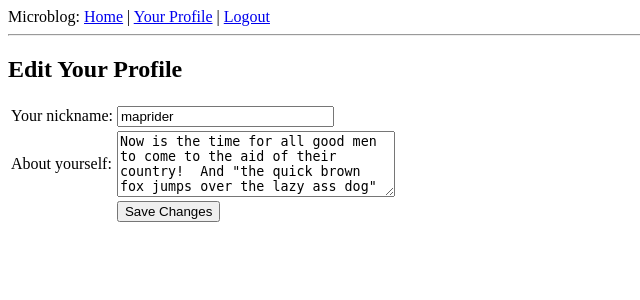
After one commit to DCHuber/microblog, a Flask app: page /edit in a window 1280 px wide. The commit adds this page. Shown: the top 300 px of the page, without its empty margins (0-640 px from the left). Run offline with Flask 2, Linux system fonts and the light colour scheme; a user stored in the database is signed in; data comes from the database, SQL or seed files in the repository; both versions use the stored data as it was after the commit.

Commit message:
Completed Part VI
Part VI: Profile Page and Avatars
http://blog.miguelgrinberg.com/post/the-flask-mega-tutorial-part-vi-prof
ile-page-and-avatars

```diff
--- a/app/forms.py
+++ b/app/forms.py
@@ -1,6 +1,10 @@
 from flask.ext.wtf import Form
-from wtforms import StringField, BooleanField
-from wtforms.validators import DataRequired
+from wtforms import StringField, BooleanField, TextAreaField
+from wtforms.validators import DataRequired, Length
+
+class EditForm(Form):
+	nickname = StringField('nickname', validators=[DataRequired()])
+	about_me = TextAreaField('about_me', validators=[Length(min=0, max=140)])
 
 class LoginForm(Form):
 	openid = StringField('openid', validators=[DataRequired()])
--- a/app/models.py
+++ b/app/models.py
@@ -1,10 +1,13 @@
 from app import db
+from hashlib import md5
 
 class User(db.Model):
 	id = db.Column(db.Integer, primary_key=True)
 	nickname = db.Column(db.String(64), index=True, unique=True)
 	email = db.Column(db.String(128), index=True, unique=True)
 	posts = db.relationship('Post', backref='author', lazy='dynamic')
+	about_me = db.Column(db.String(140))
+	last_seen = db.Column(db.DateTime)
 
 	def is_authenticated(self):
 		return True
@@ -21,6 +24,10 @@ class User(db.Model):
 		except NameError:
 			return str(self.id) # python 3
 
+	def avatar(self, size):
+		return 'http://www.gravatar.com/avatar/%s?d=mm&s=%d' % (md5(self.email.encode('utf-8')).hexdigest(), size)
+
+
 	def __repr__(self):
 		return '<User %r>' % (self.nickname)
 
--- a/app/templates/base.html
+++ b/app/templates/base.html
@@ -10,7 +10,8 @@
     <div>Microblog:
       <a href="/index">Home</a>
       {% if g.user.is_authenticated() %}
-        <a href="{{ url_for('logout') }}">Logout</a>
+       | <a href="{{ url_for('user', nickname=g.user.nickname) }}">Your Profile</a>
+       | <a href="{{ url_for('logout') }}">Logout</a>
       {% endif %}
     </div>
     <hr>
--- /dev/null
+++ b/app/templates/edit.html
@@ -0,0 +1,23 @@
+<!-- extends base layout -->
+{% extends "base.html" %}
+
+{% block content %}
+	<h2>Edit Your Profile</h2>
+	<form action="" method="post" name="edit">
+		{{form.hidden_tag()}}
+		<table>
+			<tr>
+				<td>Your nickname:</td>
+				<td>{{ form.nickname(size=24) }}</td>
+			</tr>
+			<tr>
+				<td>About yourself:</td>
+				<td>{{ form.about_me(cols=32, rows=4) }}</td>
+			</tr>
+			<tr>
+				<td></td>
+				<td><input type="submit" value="Save Changes"></td>
+			</tr>
+		</table>
+	</form>
+{% endblock %}
--- /dev/null
+++ b/app/templates/post.html
@@ -0,0 +1,5 @@
+<table>
+	<tr valign="top">
+		<td><img src="{{ post.author.avatar(50) }}"></td><td><i>{{ post.author.nickname }} says:</i><br>{{ post.body }}</td>
+	</tr>
+</table>
--- a/app/views.py
+++ b/app/views.py
@@ -1,9 +1,9 @@
 from flask import render_template, flash, redirect, session, url_for, request, g
 from flask.ext.login import login_user, logout_user, current_user, login_required
 from app import app, db, lm, oid
-from .forms import LoginForm
+from forms import LoginForm, EditForm
 from models import User
-
+from datetime import datetime
 
 @lm.user_loader
 def load_user(id):
@@ -33,6 +33,11 @@ def after_login(resp):
 @app.before_request
 def before_request():
 	g.user = current_user
+	if g.user.is_authenticated():
+		g.user.last_seen = datetime.utcnow()
+		db.session.add(g.user)
+		db.session.commit()
+
 
 @app.route('/login', methods=['GET', 'POST'])
 @oid.loginhandler
@@ -75,3 +80,36 @@ def index():
 							title='Home',
 							user=user,
 							posts=posts)
+
+# User profile page
+@app.route('/user/<nickname>')
+@login_required
+def user(nickname):
+	user = User.query.filter_by(nickname=nickname).first()
+	if user == None:
+		flash('User %s not found.' % nickname)
+		return redirect(url_for('index'))
+	posts = [
+		{'author': user, 'body': 'Test post #1'},
+		{'author': user, 'body': 'Test post #2'}
+	]
+	return render_template('user.html',
+							user=user,
+							posts=posts)
+
+
+@app.route('/edit', methods=['GET', 'POST'])
+@login_required
+def edit():
+	form = EditForm()
+	if form.validate_on_submit():
+		g.user.nickname = form.nickname.data
+		g.user.about_me = form.about_me.data
+		db.session.add(g.user)
+		db.session.commit()
+		flash('Your changes have been saved.')
+		return redirect(url_for('edit'))
+	else:
+		form.nickname.data = g.user.nickname
+		form.about_me.data = g.user.about_me
+	return render_template('edit.html', form=form)
```
Also changed, not shown: app/templates/user.html (added, +20 -0 lines), db_repository/versions/003_migration.py (added, +31 -0 lines), app.db.
